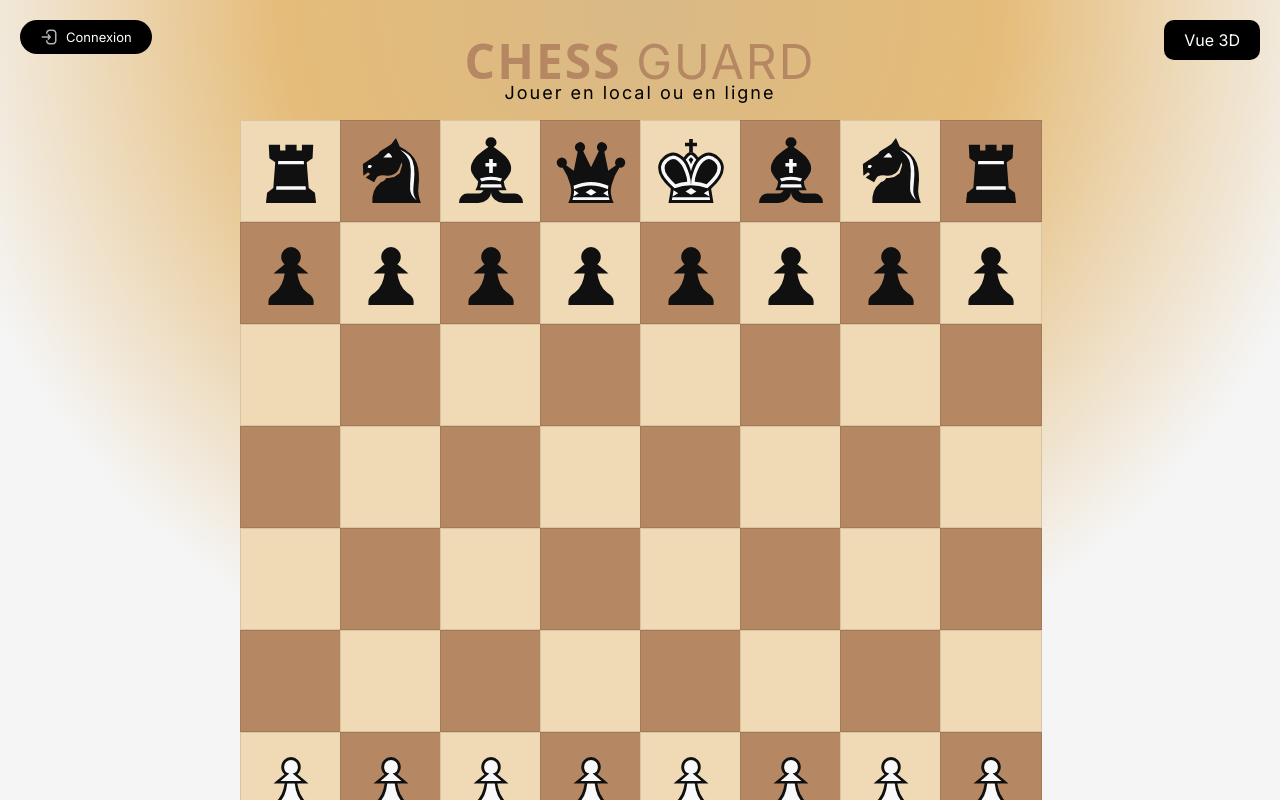
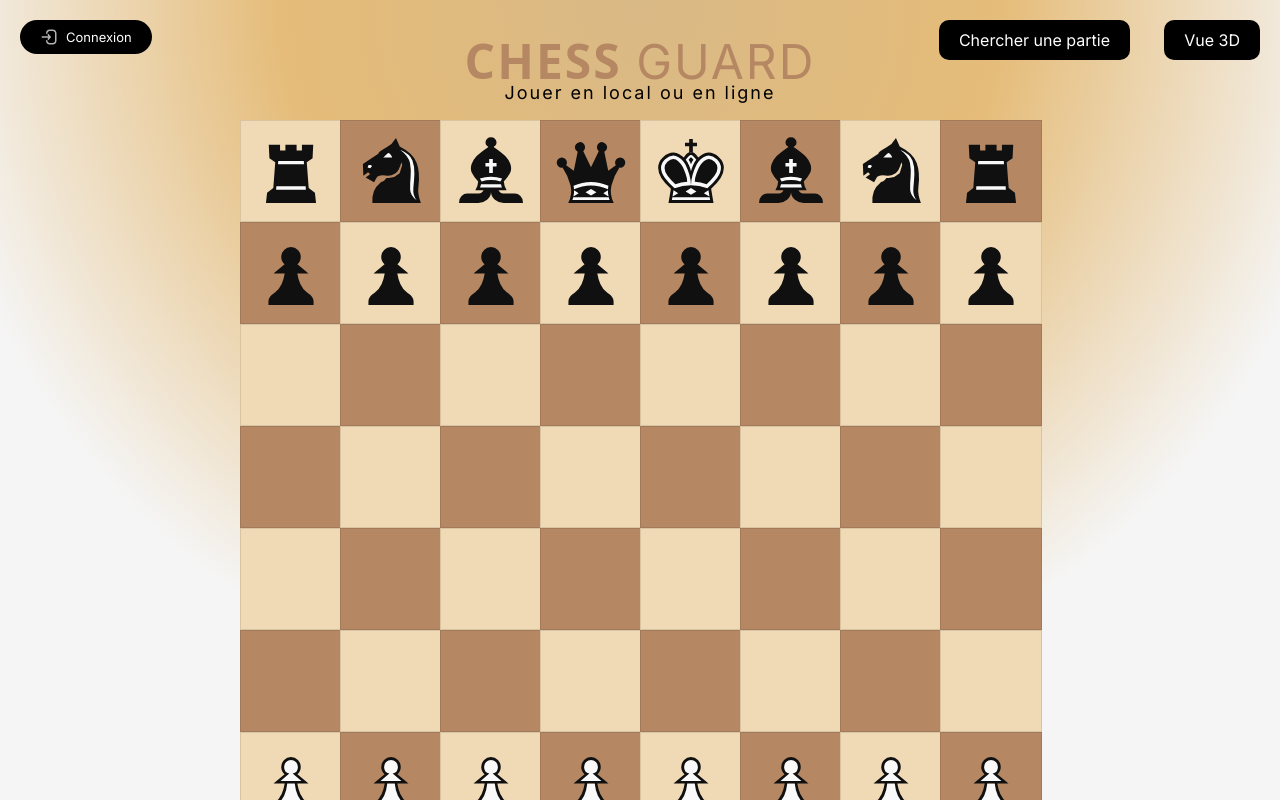
Before and after one commit to enzodobele/Transcendence, a React (Vite) app in the folder src/frontend/: page / in a window 1280 px wide. Shown: the top 800 px of the page. Built offline with nearby package versions, Linux system fonts and the light colour scheme.

Commit message:
enzo: back/front = user.id is Number

```diff
--- a/src/frontend/src/App.css
+++ b/src/frontend/src/App.css
@@ -478,4 +478,15 @@
 	height: 16px;
 }
 
-/* commentaire à supprimer */
+.button-find-game {
+    position: absolute;
+    top: 20px;
+    right: 150px;
+    padding: 10px 20px;
+    font-size: 16px;
+    cursor: pointer;
+    background-color: #000000;
+    color: rgb(255, 255, 255);
+    border: none;
+    border-radius: 10px;
+}
--- a/src/frontend/src/App.tsx
+++ b/src/frontend/src/App.tsx
@@ -65,6 +65,7 @@ export default function App() {
       <p className="subtitle-chess-guard">Jouer en local ou en ligne</p>
       </div>
 
+      <button className="button-find-game">Chercher une partie</button>
       <button
         onClick={() => setIs3D(!is3D)}
         className="button-switch-2d-3d"
--- a/src/frontend/src/contexts/AuthContext.tsx
+++ b/src/frontend/src/contexts/AuthContext.tsx
@@ -1,7 +1,8 @@
-import { createContext, useContext, useState, useEffect, ReactNode } from "react";
+import { createContext, useContext, useState, useEffect} from "react";
+import type { ReactNode } from "react";
 
 interface User {
-  id: string;
+  id: Number;
   email: string;
   username: string;
 }
```
Also changed, not shown: 1 other file (tests, documents, lock files or other folders).
